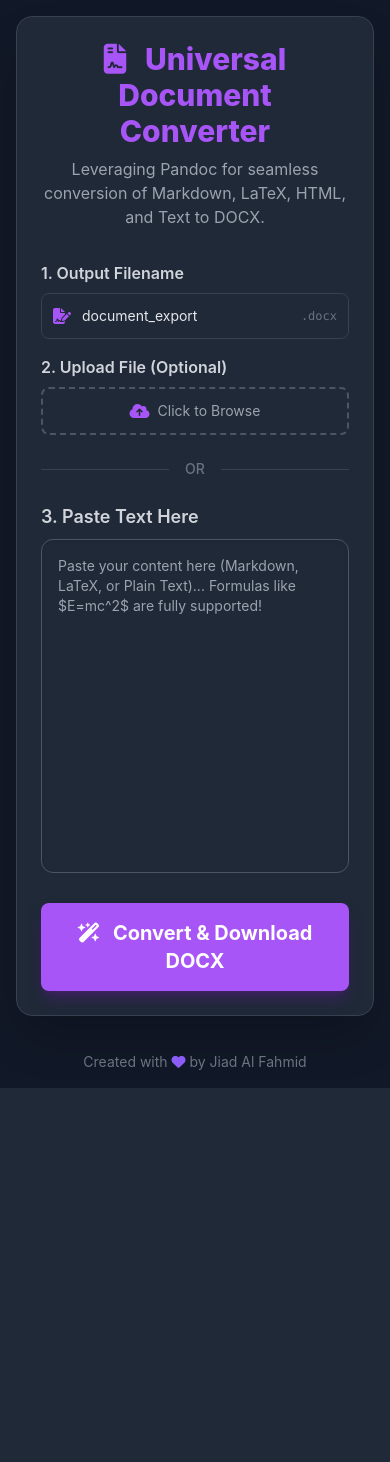
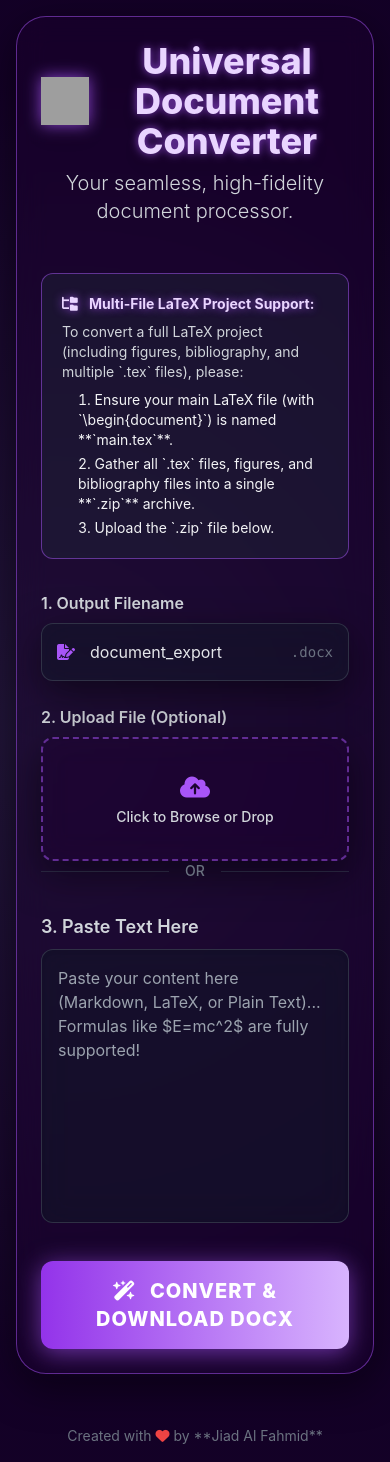
Before and after one commit to jiadalfahmid/doc-converter, a Flask app: page / in a window 390 px wide. Before the commit the page ends 1088 px from the top, so only its background shows below. Run offline with Flask 3, Linux system fonts and the light colour scheme; some libraries are stand-ins or nearby versions; grey boxes are pictures that could not be loaded.

Commit message:
style enhancements
Updated the title and integrated a favicon. Enhanced styles for various elements including flash messages, buttons, and input fields. Improved layout and responsiveness for the conversion form.

```diff
--- a/templates/index.html
+++ b/templates/index.html
@@ -3,28 +3,74 @@
 <head>
     <meta charset="UTF-8">
     <meta name="viewport" content="width=device-width, initial-scale=1.0">
-    <title>Universal Document Converter | Pandoc</title>
+    <title>Universal Document Converter</title>
+    <!-- Favicon Integration -->
+    <link rel="icon" type="image/png" href="https://cdn-icons-png.freepik.com/512/13904/13904080.png">
+
     <!-- Load Tailwind CSS -->
     <script src="https://cdn.tailwindcss.com"></script>
     <!-- Load Font Awesome Icons -->
     <link rel="stylesheet" href="https://cdnjs.cloudflare.com/ajax/libs/font-awesome/6.5.2/css/all.min.css">
 
     <style>
-        /* Custom scrollbar for better appearance on dark theme */
+        /* Define a background that supports the glass effect */
+        body {
+            background: #0F0918; /* Deep dark purple background */
+            background-image: radial-gradient(circle at 10% 50%, rgba(139, 92, 246, 0.15) 0%, rgba(20, 0, 40, 0.9) 80%);
+            transition: background-color 0.3s;
+        }
+
+        /* Custom scrollbar */
         textarea::-webkit-scrollbar { width: 8px; }
-        textarea::-webkit-scrollbar-thumb { background-color: #5b21b6; /* darker purple */ border-radius: 4px; }
-        textarea::-webkit-scrollbar-track { background-color: #374151; /* dark gray */ }
+        textarea::-webkit-scrollbar-thumb { background-color: #a855f7; border-radius: 4px; }
+        textarea::-webkit-scrollbar-track { background-color: #1f2937; }
 
-        /* Style for flash messages */
-        .flash-error { background-color: #fca5a5; color: #7f1d1d; border: 1px solid #ef4444; }
-        .flash-success { background-color: #a7f3d0; color: #065f46; border: 1px solid #10b981; }
+        /* Glassmorphism Card Style */
+        .glass-card {
+            background-color: rgba(30, 0, 50, 0.35); /* Increased opacity for better contrast */
+            backdrop-filter: blur(15px); /* Increased blur */
+            border: 1px solid rgba(168, 85, 247, 0.5); /* Stronger border */
+            box-shadow: 0 12px 40px 0 rgba(0, 0, 0, 0.5); /* Deeper shadow */
+            transition: all 0.4s ease-in-out;
+        }
+        .glass-card:hover {
+            border: 1px solid #d8b4fe; /* Light border on hover */
+            transform: translateY(-2px);
+            box-shadow: 0 15px 50px 0 rgba(168, 85, 247, 0.3);
+        }
 
-        .card {
-            background-color: #1f2937; /* Darker card background */
-            border: 1px solid #374151;
+        /* Primary Gradient for Buttons */
+        .gradient-button {
+            background: linear-gradient(90deg, #9333ea 0%, #d8b4fe 100%);
+            box-shadow: 0 4px 25px rgba(168, 85, 247, 0.6); /* Stronger initial glow */
+            transition: all 0.3s cubic-bezier(0.25, 0.8, 0.25, 1);
         }
-        .text-purple {
-            color: #a855f7; /* Tailwind's purple-500 */
+        .gradient-button:hover {
+            background: linear-gradient(90deg, #a855f7 0%, #e9d5ff 100%);
+            transform: scale(1.005) translateY(-1px);
+            box-shadow: 0 8px 35px rgba(168, 85, 247, 0.9); /* Intense glow on hover */
+        }
+
+        /* Input Field Hover/Focus Styles */
+        .glass-input:hover {
+            background-color: rgba(255, 255, 255, 0.1); /* Subtle light hover on input */
+        }
+
+        /* Flash Message Styles */
+        .flash-error {
+            background-color: rgba(239, 68, 68, 0.2);
+            color: #fca5a5;
+            border: 1px solid #ef4444;
+        }
+        .flash-success {
+            background-color: rgba(16, 185, 129, 0.2);
+            color: #a7f3d0;
+            border: 1px solid #10b981;
+        }
+
+        .text-purple-vibrant {
+            color: #e9d5ff;
+            text-shadow: 0 0 8px rgba(168, 85, 247, 0.8); /* Sharper text glow */
         }
     </style>
     <script>
@@ -35,74 +81,100 @@
                         sans: ['Inter', 'sans-serif'],
                     },
                     colors: {
-                        'main-bg': '#111827',     /* Deep dark background */
-                        'card-bg': '#1f2937',     /* Dark card background */
-                        'purple-500': '#a855f7',  /* Primary Purple */
-                        'purple-600': '#9333ea',  /* Button hover */
+                        'main-bg': '#0F0918',
+                        'purple-500': '#a855f7',
                     }
                 }
             }
         }
+
+        /**
+         * Updates the displayed filename when a file is selected.
+         */
+        function updateFileName(input) {
+            const fileNameSpan = document.getElementById('file-name');
+            if (input.files && input.files.length > 0) {
+                fileNameSpan.textContent = input.files[0].name;
+            } else {
+                fileNameSpan.textContent = 'Click to Browse or Drop';
+            }
+        }
     </script>
 </head>
-<body class="font-sans bg-main-bg min-h-screen p-4 sm:p-8 flex flex-col items-center text-gray-100">
+<body class="font-sans min-h-screen p-4 sm:p-8 flex flex-col items-center text-gray-100">
 
-    <div class="w-full max-w-4xl card shadow-2xl rounded-2xl p-6 sm:p-8">
-        <header class="mb-8 text-center">
-            <h1 class="text-3xl sm:text-4xl font-extrabold text-purple mb-2">
-                <i class="fa-solid fa-file-contract mr-3"></i> Universal Document Converter
+    <div class="w-full max-w-4xl glass-card rounded-[30px] p-6 sm:p-10 hover:shadow-purple-900/80">
+        <header class="mb-12 text-center">
+            <h1 class="text-4xl sm:text-5xl font-extrabold text-purple-vibrant flex items-center justify-center mb-2 drop-shadow-lg">
+                <!-- Custom PNG Icon -->
+                <img src="https://cdn-icons-png.freepik.com/512/13904/13904080.png" class="w-12 h-12 mr-4 drop-shadow-[0_0_8px_rgba(168,85,247,0.8)]" alt="Document Conversion Icon">
+                Universal Document Converter
             </h1>
-            <p class="text-gray-400">
-                Leveraging Pandoc for seamless conversion of Markdown, LaTeX, HTML, and Text to DOCX.
+            <p class="text-gray-300 text-xl font-light">
+                Your seamless, high-fidelity document processor.
             </p>
         </header>
 
         <!-- Flash Messages Display -->
         {% with messages = get_flashed_messages(with_categories=true) %}
             {% if messages %}
-                <ul class="mb-6 p-4 rounded-xl text-center">
+                <ul class="mb-8 p-4 rounded-xl text-center">
                     {% for category, message in messages %}
-                        <li class="p-3 rounded-lg text-sm font-medium {% if 'Error' in message or 'failed' in message %}flash-error{% else %}flash-success{% endif %}">
-                            <i class="fa-solid {% if 'Error' in message or 'failed' in message %}fa-circle-exclamation{% else %}fa-circle-check{% endif %} mr-2"></i> {{ message }}
+                        <li class="p-3 rounded-xl text-sm font-medium border-2 {% if 'Error' in message or 'failed' in message or 'not found' in message %}flash-error{% else %}flash-success{% endif %}">
+                            <i class="fa-solid {% if 'Error' in message or 'failed' in message or 'not found' in message %}fa-circle-exclamation{% else %}fa-circle-check{% endif %} mr-2"></i> {{ message }}
                         </li>
                     {% endfor %}
                 </ul>
             {% endif %}
         {% endwith %}
 
+        <!-- Instruction for Multi-File Projects - Enhanced hover effect -->
+        <div class="bg-gray-800/40 p-5 rounded-xl border border-purple-500/50 mb-8 text-sm hover:border-purple-500 transition duration-300 transform hover:scale-[1.005]">
+            <h3 class="font-bold text-purple-vibrant mb-2"><i class="fa-solid fa-folder-tree mr-2"></i> Multi-File LaTeX Project Support:</h3>
+            <p class="text-gray-300">
+                To convert a full LaTeX project (including figures, bibliography, and multiple `.tex` files), please:
+                <ol class="list-decimal list-inside ml-4 mt-2 space-y-1">
+                    <li>Ensure your main LaTeX file (with `\begin{document}`) is named **`main.tex`**.</li>
+                    <li>Gather all `.tex` files, figures, and bibliography files into a single **`.zip`** archive.</li>
+                    <li>Upload the `.zip` file below.</li>
+                </ol>
+            </p>
+        </div>
+
+
         <!-- Conversion Form -->
-        <form method="POST" action="/convert" enctype="multipart/form-data" class="space-y-6">
+        <form method="POST" action="/convert" enctype="multipart/form-data" class="space-y-8">
 
             <!-- Filename and Upload Section (Responsive Layout) -->
-            <div class="grid grid-cols-1 md:grid-cols-3 gap-4">
+            <div class="grid grid-cols-1 md:grid-cols-3 gap-6">
 
                 <!-- Filename Input -->
                 <label class="block md:col-span-2">
                     <span class="text-base font-semibold text-gray-300 mb-2 block">1. Output Filename</span>
                     <div class="relative">
                         <input type="text" name="output_filename" placeholder="e.g., My_Report" value="document_export"
-                               class="w-full p-3 pl-10 card rounded-lg text-gray-200 focus:ring-purple-500 focus:border-purple-500 transition duration-150 text-sm">
-                        <i class="fa-solid fa-file-signature absolute left-3 top-1/2 transform -translate-y-1/2 text-purple-500"></i>
-                        <span class="absolute right-3 top-1/2 transform -translate-y-1/2 text-gray-500 text-xs font-mono select-none">.docx</span>
+                               class="w-full p-4 pl-12 glass-card rounded-xl text-gray-200 focus:ring-purple-500 focus:ring-2 focus:border-transparent transition duration-150 text-base border-gray-600/50 bg-gray-900/50 glass-input">
+                        <i class="fa-solid fa-file-signature absolute left-4 top-1/2 transform -translate-y-1/2 text-purple-500"></i>
+                        <span class="absolute right-4 top-1/2 transform -translate-y-1/2 text-gray-500 text-sm font-mono select-none">.docx</span>
                     </div>
                 </label>
 
                 <!-- File Upload -->
                 <label class="block">
                     <span class="text-base font-semibold text-gray-300 mb-2 block">2. Upload File (Optional)</span>
-                    <div class="flex items-center justify-center p-3 card border-2 border-gray-600 border-dashed rounded-lg cursor-pointer hover:border-purple-500 transition duration-200">
-                        <i class="fa-solid fa-cloud-arrow-up text-purple-500 mr-2"></i>
-                        <span class="text-sm text-gray-400 truncate" id="file-name">Click to Browse</span>
-                        <input type="file" name="file" class="hidden" accept=".md, .tex, .latex, .html, .htm, .txt"
-                            onchange="document.getElementById('file-name').textContent = this.files[0].name">
+                    <div class="flex flex-col items-center justify-center p-4 glass-card border-2 border-purple-500/50 border-dashed rounded-xl cursor-pointer hover:bg-gray-700/50 transition duration-200 h-full hover:border-purple-500">
+                        <i class="fa-solid fa-cloud-arrow-up text-purple-500 text-2xl mb-1"></i>
+                        <span class="text-sm text-gray-300 font-medium truncate" id="file-name">Click to Browse or Drop</span>
+                        <input type="file" name="file" class="hidden" accept=".md, .tex, .latex, .html, .htm, .txt, .zip"
+                            onchange="updateFileName(this)">
                     </div>
                 </label>
             </div>
 
             <div class="relative flex items-center">
-                <div class="flex-grow border-t border-gray-700"></div>
+                <div class="flex-grow border-t border-gray-700/50"></div>
                 <span class="flex-shrink mx-4 text-gray-500 text-sm font-medium">OR</span>
-                <div class="flex-grow border-t border-gray-700"></div>
+                <div class="flex-grow border-t border-gray-700/50"></div>
             </div>
 
             <!-- Text Area Section -->
@@ -110,22 +182,22 @@
                 <span class="text-lg font-semibold text-gray-300 mb-2 block">3. Paste Text Here</span>
                 <textarea
                     name="content"
-                    rows="15"
+                    rows="10"
                     placeholder="Paste your content here (Markdown, LaTeX, or Plain Text)... Formulas like $E=mc^2$ are fully supported!"
-                    class="w-full p-4 card rounded-xl focus:border-purple-500 focus:ring-purple-500 transition duration-150 resize-none shadow-inner text-sm bg-gray-800 text-gray-200 border border-gray-600"
+                    class="w-full p-4 glass-card rounded-xl focus:border-purple-500 focus:ring-purple-500 focus:ring-2 transition duration-150 resize-none shadow-inner text-base text-gray-200 border-gray-600/50 bg-gray-900/50 glass-input"
                 ></textarea>
             </label>
 
             <!-- Conversion Button -->
-            <button type="submit" class="w-full bg-purple-500 text-white font-bold py-4 px-6 rounded-lg shadow-lg shadow-purple-900/50 hover:bg-purple-600 transition duration-300 transform hover:scale-[1.005] active:scale-[0.99] text-xl">
+            <button type="submit" class="w-full text-white font-extrabold py-4 px-6 rounded-xl gradient-button text-xl uppercase tracking-wider">
                 <i class="fa-solid fa-wand-magic-sparkles mr-2"></i> Convert & Download DOCX
             </button>
         </form>
     </div>
 
-    <footer class="mt-8 text-center text-gray-500 text-sm">
+    <footer class="mt-12 text-center text-gray-500 text-sm">
         <p class="mt-1">
-            Created with <i class="fa-solid fa-heart text-violet-500"></i> by Jiad Al Fahmid
+            Created with <i class="fa-solid fa-heart text-red-500"></i> by **Jiad Al Fahmid**
         </p>
     </footer>
 
```
